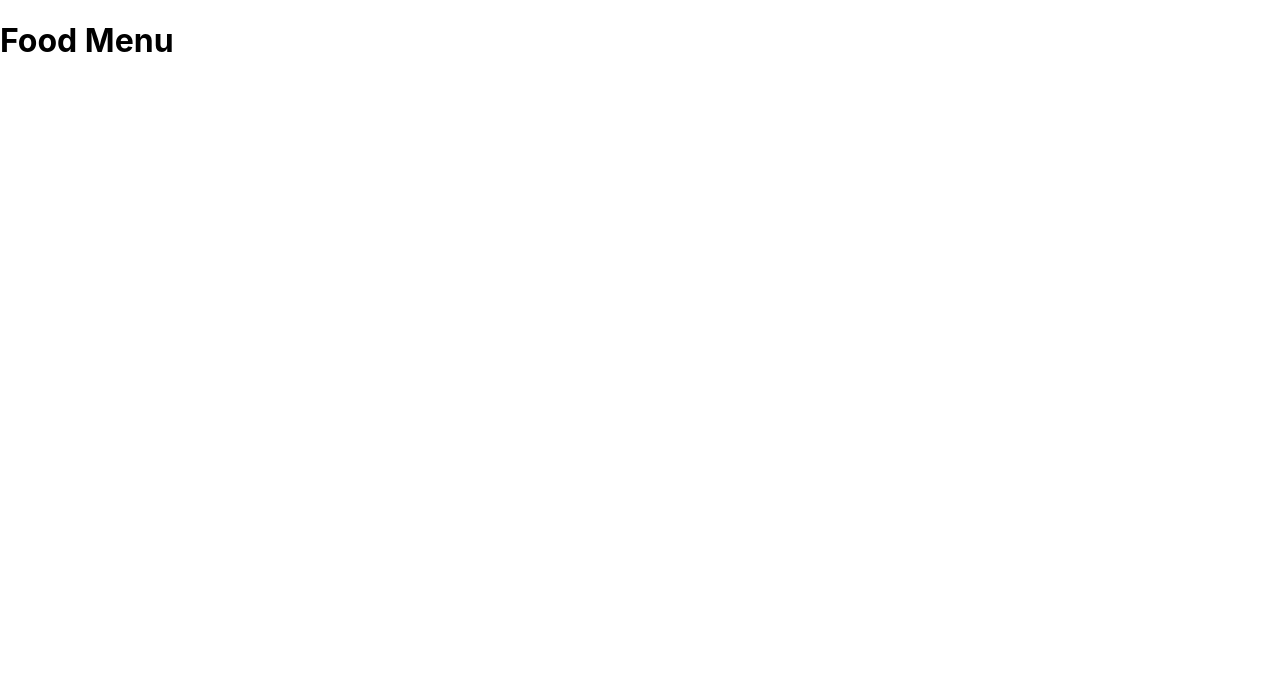
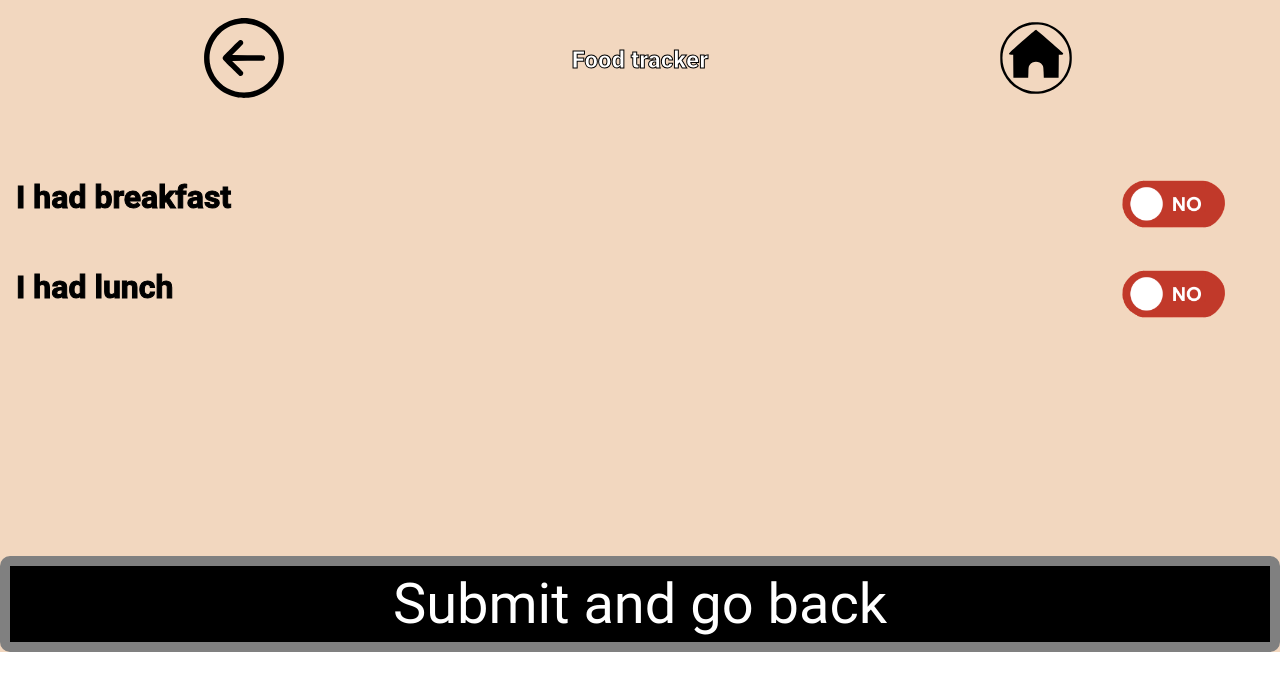
Before and after one commit to emirodriguezalc/granny-app-react, a React (Create React App) app: page /foodMenu in a window 1280 px wide. Shown: the top 690 px of the page. Built offline with nearby package versions, Linux system fonts and the light colour scheme.

Commit message:
tracker component, and routes with mock-up

```diff
--- a/src/App.js
+++ b/src/App.js
@@ -1,14 +1,8 @@
 import './App.css';
-import {
-  BrowserRouter as Router,
-  Switch,
-  Route,
-} from "react-router-dom";
+import { BrowserRouter as Router, Switch, Route } from 'react-router-dom';
 import Home from './views/home';
-import FoodMenu from './views/foodMenu';
+import Tracker from './views/tracker';
 import BodyMenu from './views/bodyMenu';
-
-
 
 function App() {
   return (
@@ -18,7 +12,42 @@ function App() {
           <Home />
         </Route>
         <Route path="/foodMenu">
-          <FoodMenu />
+          <Tracker
+            view={{
+              title: 'Food tracker',
+              viewName: 'food-menu',
+              list: [
+                { name: 'breakfast', text: 'I had breakfast' },
+                { name: 'lunch', text: 'I had lunch' },
+              ],
+            }}
+          />
+        </Route>
+        <Route path="/waterMenu">
+          <Tracker
+            view={{
+              title: 'Water tracker',
+
+              viewName: 'water-menu',
+              list: [
+                { name: 'morning', text: 'Morning' },
+                { name: 'midday', text: 'Midday' },
+              ],
+            }}
+          />
+        </Route>
+        <Route path="/medicineMenu">
+          <Tracker
+            view={{
+              title: 'Medicine tracker',
+
+              viewName: 'medicine-menu',
+              list: [
+                { name: 'ibux', text: 'ibux' },
+                { name: 'profen', text: 'profen' },
+              ],
+            }}
+          />
         </Route>
         <Route path="/bodyMenu">
           <BodyMenu />
--- a/src/views/bodyMenu/index.js
+++ b/src/views/bodyMenu/index.js
@@ -1,13 +1,13 @@
-import React from "react";
-import Header from "../../components/header";
-import Button from "../../components/button";
+import React from 'react';
+import Header from '../../components/header';
+import Button from '../../components/button';
 const BodyMenu = () => {
   return (
     <>
       <Header title="Body Menu" backTo="/home" />
       <Button linkTo="/foodMenu" title="Food Intake Tracker" size="big" />
       <Button linkTo="/waterMenu" title="Water Intake Tracker" size="big" />
-      <Button linkTo="/foodMenu" title="Medicine Tracker" size="big" />
+      <Button linkTo="/medicinemenu" title="Medicine Tracker" size="big" />
     </>
   );
 };
--- a/src/views/foodMenu/index.js
+++ /dev/null
@@ -1,8 +0,0 @@
-import React from 'react';
-// import "./styles.css";
-
-const FoodMenu = () => (
- <h1>Food Menu</h1>
-);
-
-export default FoodMenu;
--- /dev/null
+++ b/src/views/tracker/index.js
@@ -0,0 +1,27 @@
+import React from 'react';
+import Button from '../../components/button';
+import Header from '../../components/header';
+import './styles.css';
+import './toggle.css';
+
+const Tracker = ({ view }) => (
+  <div className={view.viewName}>
+    <Header title={view.title} backTo="/bodymenu" />
+    <div className="content-wrapper">
+      {view.list.map(l => {
+        return (
+          <section className="section--text">
+            {l.text}
+            <div className="toggle-wrapper">
+              <input name={l.name} id={l.name} type="checkbox" />
+              <label for={l.name}></label>
+            </div>
+          </section>
+        );
+      })}
+    </div>
+    <Button title="Submit and go back" />
+  </div>
+);
+
+export default Tracker;
--- /dev/null
+++ b/src/views/tracker/styles.css
@@ -0,0 +1,66 @@
+* {
+  padding: 0;
+  margin: 0;
+}
+body {
+  display: flex;
+  font-family: 'Roboto', sans-serif;
+  text-align: center;
+}
+.food-menu {
+  width: 100vw;
+  background-color: #f2d7bf;
+}
+
+.header {
+  display: flex;
+  justify-content: space-around;
+  align-items: center;
+  width: 100%;
+  height: 80px;
+  padding-top: 1rem;
+  margin-bottom: 1rem;
+}
+.icon--action {
+  height: 80px;
+}
+.logo--text {
+  font-weight: 900;
+  color: white;
+  -webkit-text-stroke: 1px black;
+}
+.content-wrapper {
+  min-height: 50vh;
+  padding-top: 1rem;
+  font-size: 1.5rem;
+  -webkit-text-stroke: 1px #000;
+}
+
+.section--text {
+  display: flex;
+  justify-content: space-between;
+  margin: 2rem 1rem;
+  font-size: 2rem;
+  font-weight: 600;
+}
+.content-wrapper button {
+  font-size: 1.3rem;
+  padding: 0 0.2rem;
+}
+
+.icon__tick {
+  width: 2rem;
+  height: 2rem;
+}
+
+.btn--submit {
+  margin: 1rem auto;
+  width: 80vw;
+  height: 22vh;
+  font-size: 2.5rem;
+  font-weight: 900;
+  color: #fff;
+  border: 8px solid #4e4a4a;
+  background-color: #000;
+  border-radius: 6px;
+}
--- /dev/null
+++ b/src/views/tracker/toggle.css
@@ -0,0 +1,22 @@
+input[type='checkbox'] {
+  display: none;
+}
+
+input[type='checkbox'] + label {
+  background-image: url(../../icons/toggle-no.png);
+  background-size: cover;
+  background-position: center;
+  height: 50px;
+  width: 180px;
+  display: inline-block;
+  padding: 0;
+}
+
+input[type='checkbox']:checked + label {
+  background-image: url(../../icons/toggle-yes.png);
+  background-position: center;
+  height: 50px;
+  width: 180px;
+  display: inline-block;
+  padding: 0;
+}
```
Also changed, not shown: 1 other file (tests, documents, lock files or other folders).
